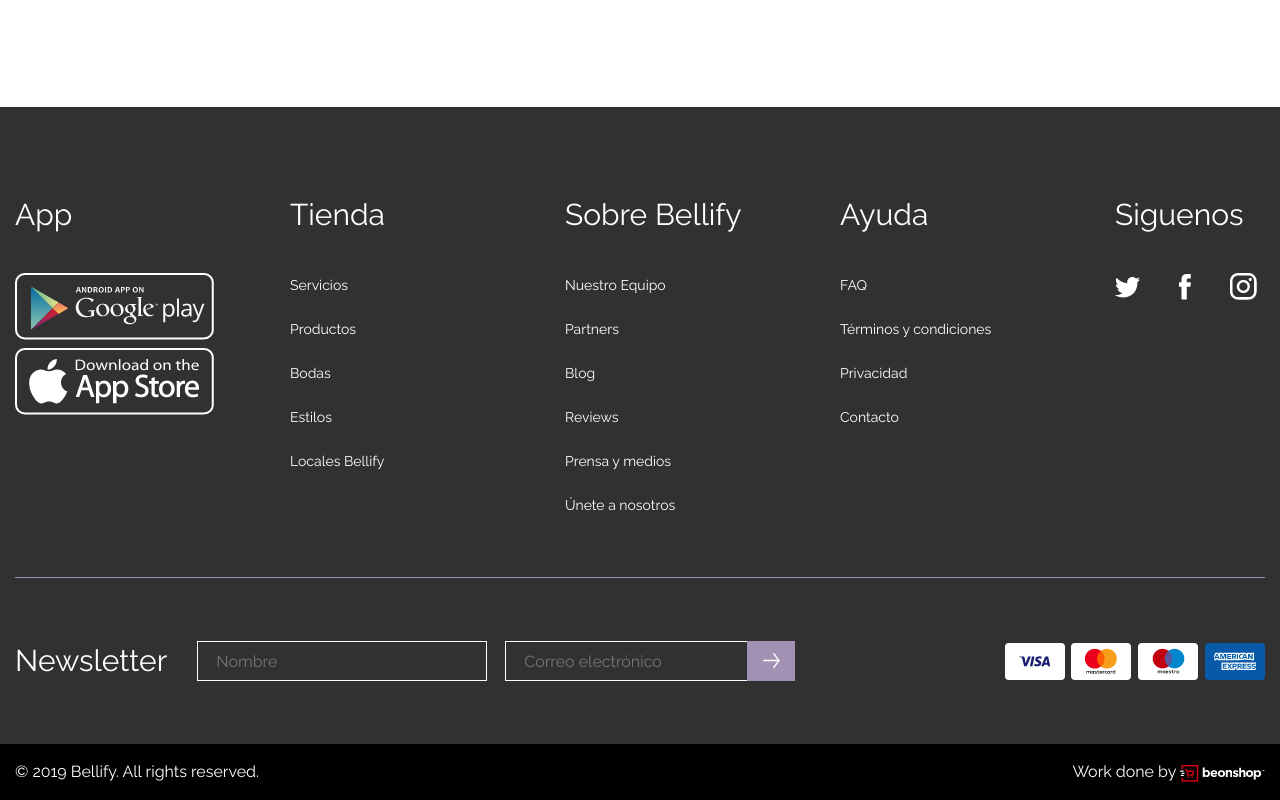
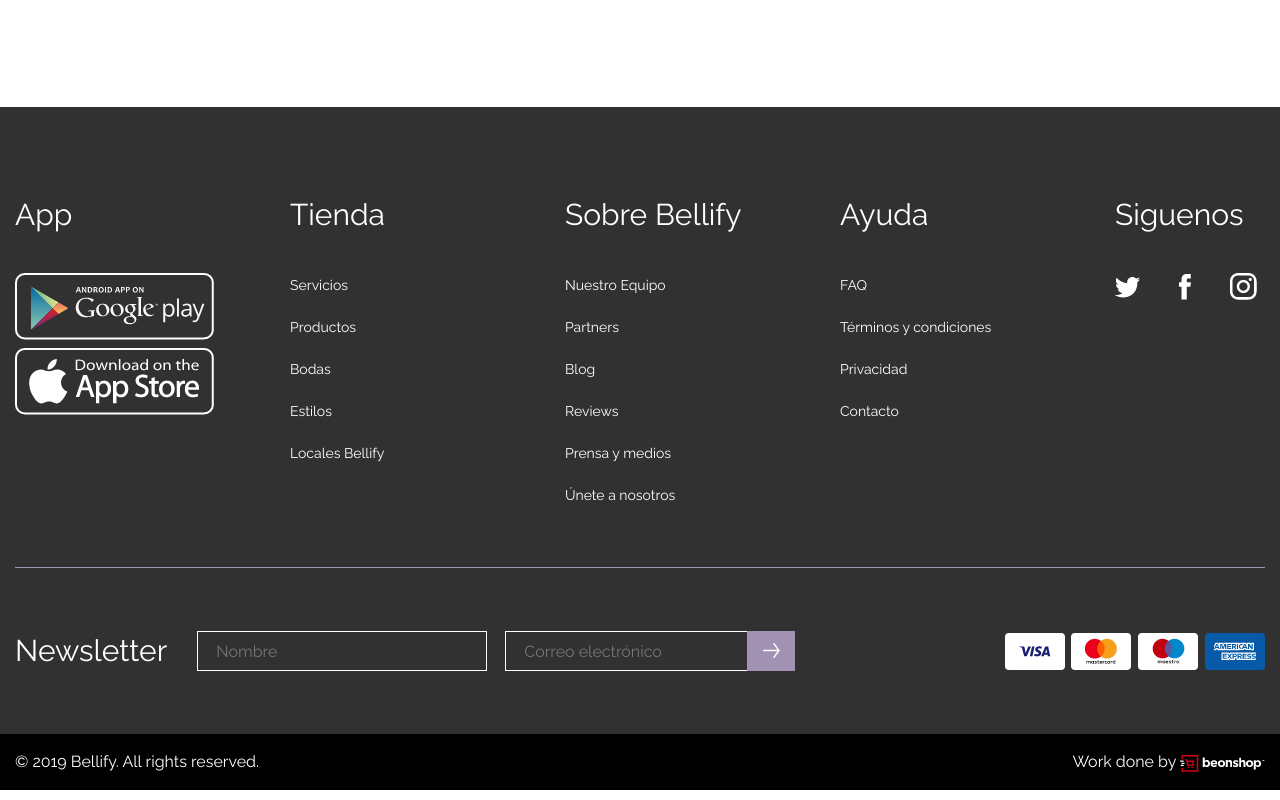
Before and after one commit to smbs-team/bellify-test, a React (Create React App) app: page / in a window 1280 px wide. Shown: the part 2614-3414 px from the top of the page. Built offline with nearby package versions, Linux system fonts and the light colour scheme.

Commit message:
submenu centered, fixed

```diff
--- a/src/assets/scss/main/layout/_footer.scss
+++ b/src/assets/scss/main/layout/_footer.scss
@@ -44,7 +44,7 @@
     }
 
     &-link{
-        margin-bottom: 20px;
+        margin-bottom: 18px;
 
         &:last-child {
             margin-bottom: 0;
--- a/src/assets/scss/main/layout/_header.scss
+++ b/src/assets/scss/main/layout/_header.scss
@@ -42,6 +42,7 @@
             button {
                 color: $white;
                 height: 48px;
+                text-align: center;
                 &:hover {
                     background-color: $black;
                 }
```
